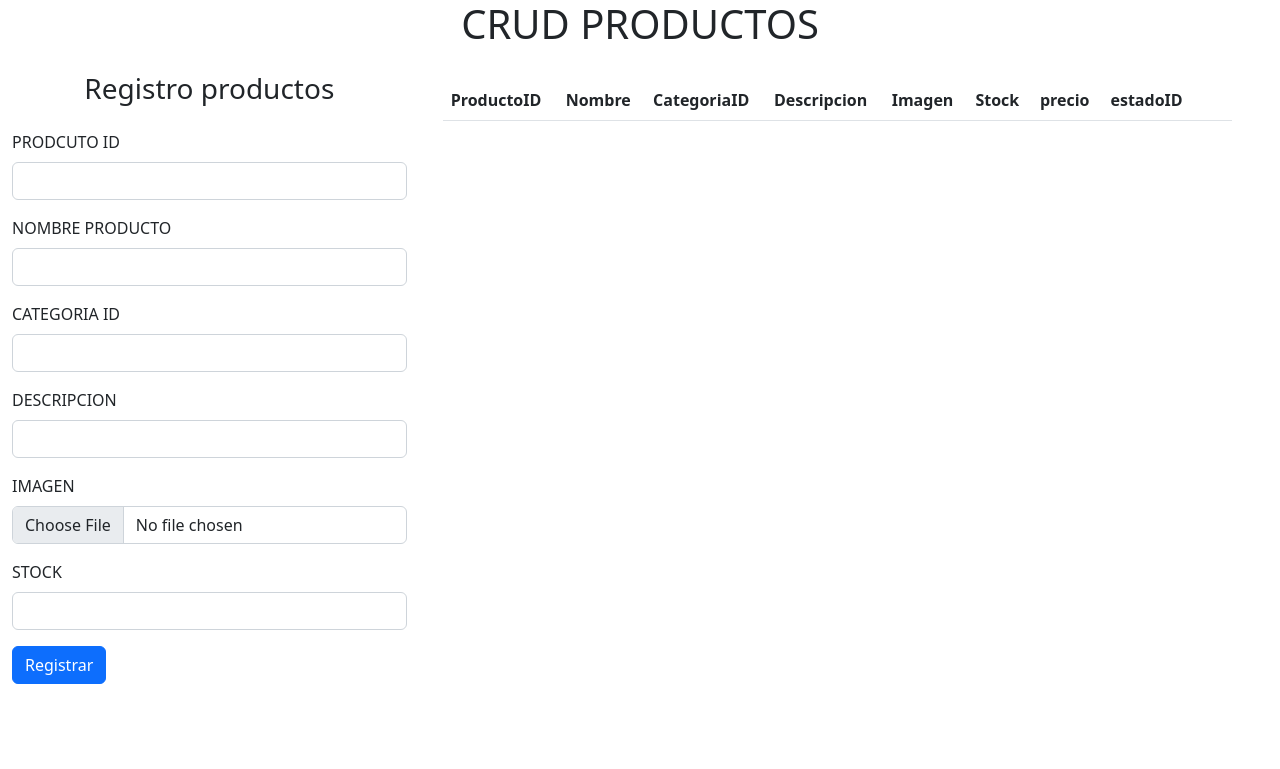
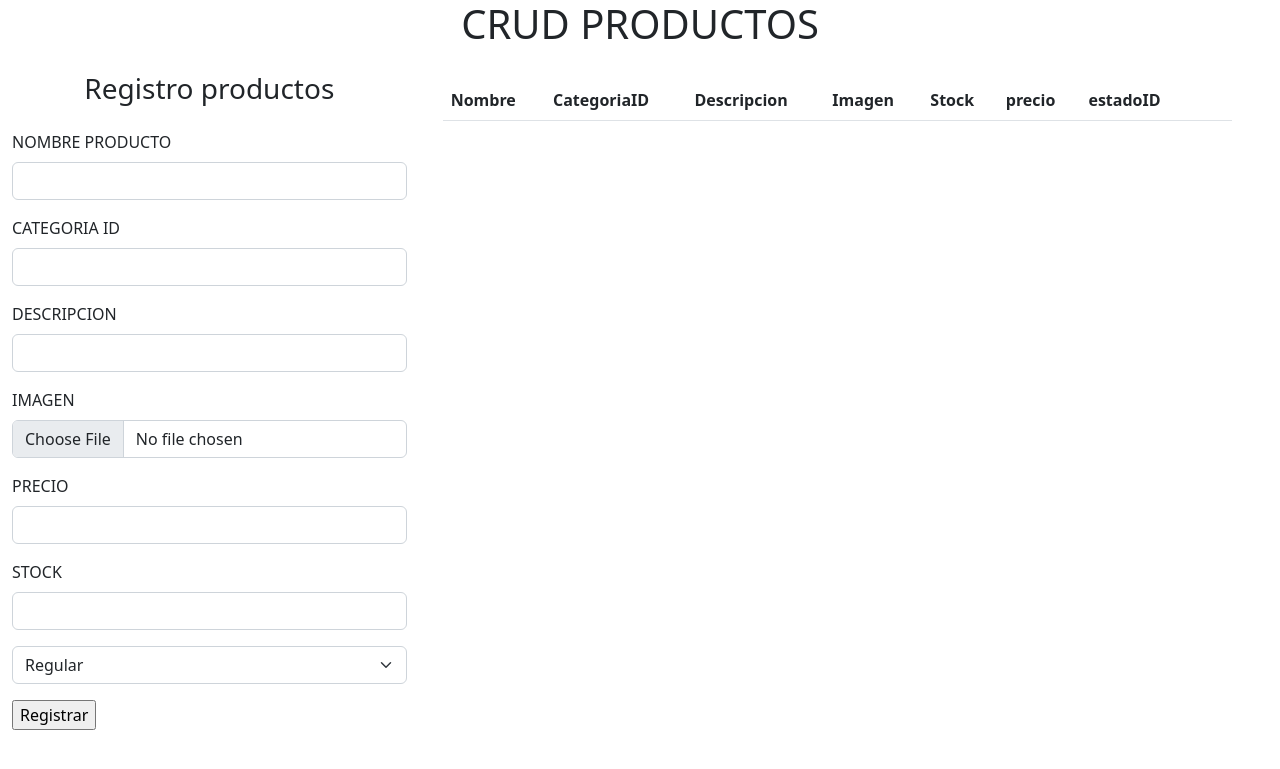
Before and after one commit to ArDaLid22/Proyecto-Roley, a PHP site: page /admin/menuAdmin.php in a window 1280 px wide. Shown: the top 769 px of the page. Run offline with PHP 8.4, Linux system fonts and the light colour scheme; data that the repository does not hold is empty; some libraries are stand-ins or nearby versions.

Commit message:
avance
bien ahi prro

```diff
--- a/admin/conexion.php
+++ /dev/null
@@ -1,6 +0,0 @@
-<?php
-
-        $conexion=new mysqli("localhost","root","","roleydb");
-        $conexion -> set_charset("utf8");
-
-?>
--- a/admin/menuAdmin.php
+++ b/admin/menuAdmin.php
@@ -1,5 +1,6 @@
 <!DOCTYPE html>
 <html lang="es">
+
 <head>
     <meta charset="utf-8">
     <title>RolayStore - Admin</title>
@@ -10,45 +11,51 @@
     <!-- FontAwesome Icons -->
     <script src="https://kit.fontawesome.com/8ef4f0069f.js" crossorigin="anonymous"></script>
 </head>
+
 <body>
     <h1 class="text-center">CRUD PRODUCTOS</h1>
     <div class="container-fluid row">
-        <form class="col-4">
+        <form class="col-4" action="insertar2.php" method="POST" enctype="multipart/form-data">
             <h3 class="text-center p-3">Registro productos</h3>
             <div class="mb-3">
-                <label for="exampleInputEmail1" class="form-label">PRODCUTO ID</label>
-                <input type="text" class="form-control" name="productoid">
-            </div>
-            <div class="mb-3">
                 <label for="exampleInputEmail1" class="form-label">NOMBRE PRODUCTO</label>
-                <input type="text" class="form-control" name="nombreproducto">
+                <input type="text" class="form-control" name="nombre" id="nombre">
             </div>
             <div class="mb-3">
                 <label for="exampleInputEmail1" class="form-label">CATEGORIA ID</label>
-                <input type="text" class="form-control" name="categoriaid">
+                <input type="number" class="form-control" name="categoriaID" id="categoriaID">
             </div>
             <div class="mb-3">
                 <label for="exampleInputEmail1" class="form-label">DESCRIPCION</label>
-                <input type="text" class="form-control" name="descripcion">
+                <input type="text" class="form-control" name="descripcion" id="descripcion">
             </div>
             <div class="mb-3">
                 <label for="exampleInputEmail1" class="form-label">IMAGEN</label>
-                <input type="file" class="form-control" accept="image/*" name="imagen">
+                <input type="file" class="form-control" accept="image/*" name="imagen" id="imagen">
+            </div>
+            <div class="mb-3">
+                <label for="exampleInputEmail1" class="form-label">PRECIO</label>
+                <input type="number" class="form-control" name="precio" id="precio">
             </div>
             <div class="mb-3">
                 <label for="exampleInputEmail1" class="form-label">STOCK</label>
-                <input type="text" class="form-control" name="stock">
+                <input type="number" class="form-control" name="stock" id="stock">
             </div>
-
-            <button type="submit" class="btn btn-primary" name="btnregistrar">Registrar</button>
+            <div class="mb-3">
+                <select class="form-select" aria-label="Default select example" name="estadoID" id="estadoID">
+                    <option value="1">Regular</option>
+                    <option value="2">Oferta</option>
+                    <option value="3">Agotado</option>
+                </select>
+            </div>
+            <input type="submit"  value="Registrar" ></button>
         </form>
 
         <div class="col-8 p-4">
-            <table class="table">
+            <table class="table table-hover">
                 <thead>
                     <tr>
                     <tr>
-                        <th>ProductoID</th>
                         <th>Nombre</th>
                         <th>CategoriaID</th>
                         <th>Descripcion</th>
@@ -66,12 +73,11 @@
                 <tbody>
 
                     <?php
-                    include "conexion.php";
+                    include "../bd/conexion.php";
                     $sql = $conexion->query("select * from producto");
                     while ($datos = $sql->fetch_object()) { ?>
 
                         <tr>
-                            <th><?= $datos->productoID ?></th>
                             <th><?= $datos->nombre ?></th>
                             <th><?= $datos->categoriaID ?></th>
                             <th><?= $datos->descripcion ?></th>
@@ -79,8 +85,8 @@
                             <th><?= $datos->stock ?></th>
                             <th><?= $datos->precio ?></th>
                             <th><?= $datos->estadoID ?></th>
-                            <th><a href="actualizar.php?id=<?php echo $row['productoID'] ?>" class="btn btn-info">Editar</a></th>
-                            <th><a href="delete.php?id=<?php echo $row['productoID'] ?>" class="btn btn-danger">Eliminar</a></th>
+                            <th><a href="actualizar.php?id=<?php echo $d['productoID'] ?>" class="btn btn-info">Editar</a></th>
+                            <th><a href="delete.php?id=<?php echo $d['productoID'] ?>" class="btn btn-danger">Eliminar</a></th>
 
                         </tr>
                     <?php }
--- a/bd/conexion.php
+++ b/bd/conexion.php
@@ -1,4 +1,5 @@
 <?php
+
 $dbuser = "root";
 $dbpass = "";
 $dbhost = "localhost";
@@ -7,4 +8,5 @@ $dbname = "roleyDB";
 $conexion = mysqli_connect($dbhost, $dbuser, $dbpass, $dbname);
 if (!$conexion) {
     die("No hay conexión: ".mysqli_connect_error());
+
 }
```
Also changed, not shown: admin/insertar.php (added, +25 -0 lines), admin/insertar2.php (added, +21 -0 lines). Lines whose indentation alone changed are shown as unchanged.
